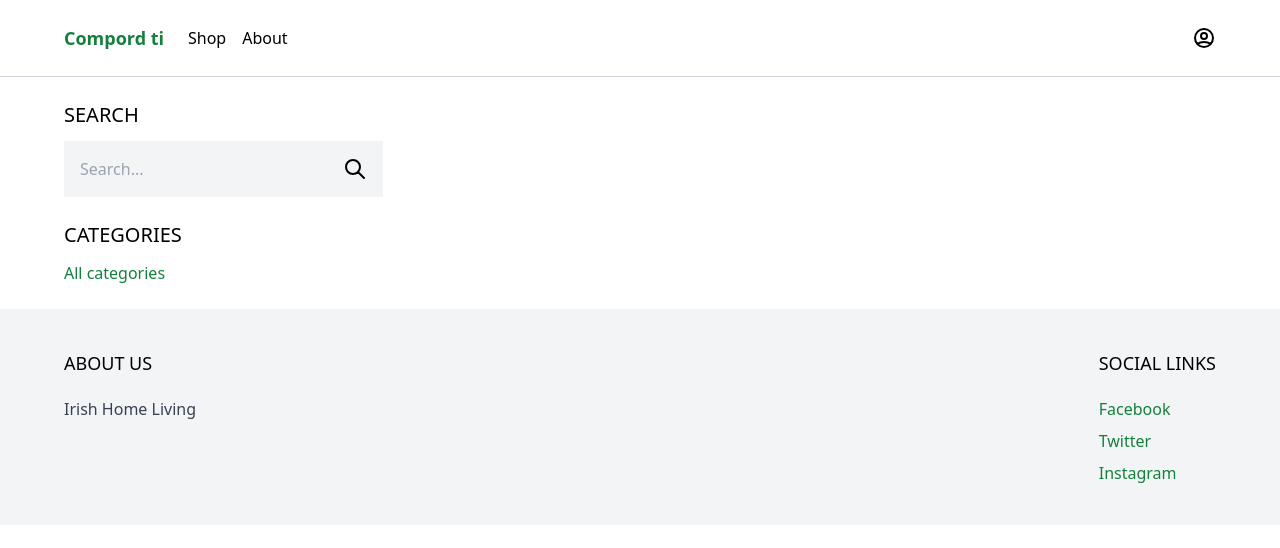
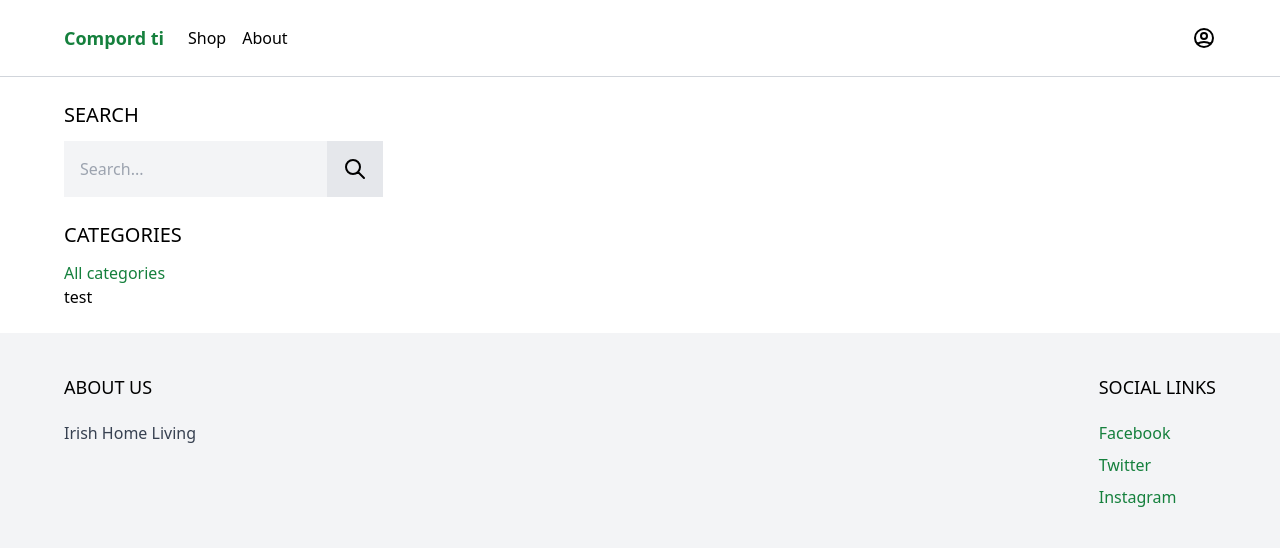
Before and after one commit to pbtrad/compord-ti, a Django app: template core/templates/core/shop.html in a window 1280 px wide. Shown: the top 548 px of the page. Run offline with Django 4.2, Linux system fonts and the light colour scheme; the template is opened without the code that fills it, so the values that code supplies are empty; some libraries are stand-ins or nearby versions.

```diff
--- a/core/templates/core/shop.html
+++ b/core/templates/core/shop.html
@@ -7,7 +7,7 @@
             <div class="flex">
                 <input type="text" name="query" class="p-4 bg-gray-100 border-0" placeholder="Search...">
 
-                <button class="p-4 bg-gray-100 border-0">
+                <button class="p-4 bg-gray-200 border-0">
                     <svg xmlns="http://www.w3.org/2000/svg" class="h-6 w-6" fill="none" viewBox="0 0 24 24" stroke="currentColor">
                         <path stroke-linecap="round" stroke-linejoin="round" stroke-width="2" d="M21 21l-6-6m2-5a7 7 0 11-14 0 7 7 0 0114 0z" />
                     </svg>
@@ -22,6 +22,9 @@
             <li><a href="{% url 'shop' %}?category={{ category.slug }}" class="{% if category.slug == active_category %}text-green-700{% else %}text-gray-500{% endif %}">{{ category.name }}</a></li>
             {% endfor %}
         </ul>
+        <div class="h-6 w-4">
+            test
+        </div>
     </div>
     <div class="products w-full lg:w-3/4 -mt-4 flex items-center flex-wrap">
         {% for product in products %}
```
